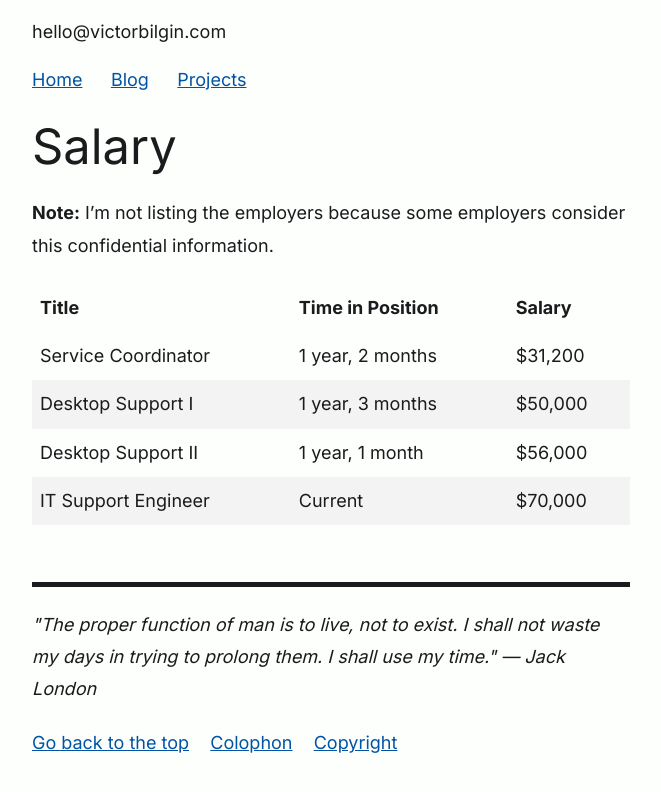
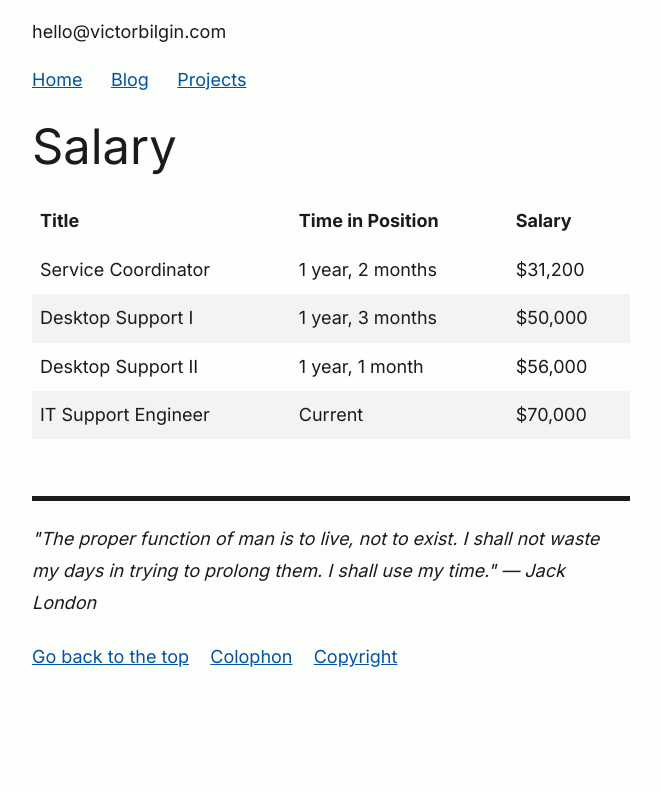
Before and after one commit to vbilgin/victorbilgin.com, a Jekyll site: the page built from _projects/salary.md, in a window 1280 px wide. Shown: the top 792 px of the page, without its empty margins (309-970 px from the left). Built offline with Jekyll 4.4.1, drawn with Linux system fonts in a browser that asks for light colours.

Commit message:
Removed disclaimer from Salary page

```diff
--- a/_projects/salary.md
+++ b/_projects/salary.md
@@ -3,8 +3,6 @@ layout: post
 title: Salary
 permalink: /projects/salary
 ---
-
-**Note:** I'm not listing the employers because some employers consider this confidential information.
 
 | Title               | Time in Position | Salary  |
 | ------------------- | ---------------- | ------- |
```
